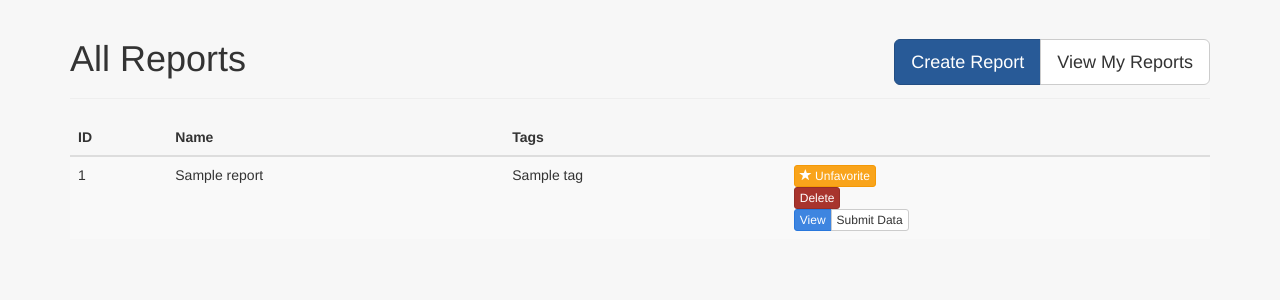
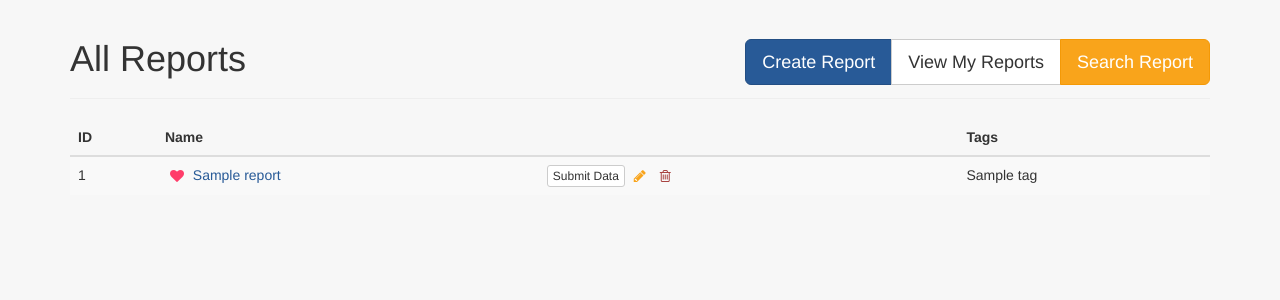
Before and after one commit to gorel/dli-reports, a Flask app: page /reports/all in a window 1280 px wide. Shown: the part 51-351 px from the top of the page. Run offline with Flask 2, Linux system fonts and the light colour scheme; a user stored in the database is signed in; tables that the repository leaves empty hold one stand-in row (values such as "Sample post"); parts of the project's set-up code (start-up, migrations or seed data) failed here and were passed over; some libraries are stand-ins or nearby versions.

Commit message:
Reports Index improvements (all)

```diff
--- a/dli_app/templates/reports/all.html
+++ b/dli_app/templates/reports/all.html
@@ -4,17 +4,18 @@
     <div class="btn-group btn-group-lg pull-right">
       <a href="{{ url_for('reports.create_report') }}" class="btn btn-primary">Create Report</a>
       <a href="{{ url_for('reports.my_reports') }}" class="btn btn-default">View My Reports</a>
+      <a href="{{ url_for('reports.search') }}" class="btn btn-warning">Search Report</a>
     </div>
     <h1>All Reports</h1>
   </div>
 
-  <table class="table table-striped">
+  <table class="table table-striped table-hover">
     <thead>
       <tr>
         <th>ID</th>
         <th>Name</th>
+        <th></th>
         <th>Tags</th>
-        <th></th>
       </tr>
     </thead>
 
@@ -22,58 +23,52 @@
       {% for report in reports.items %}
         <tr>
           <td>{{ report.id }}</td>
-          <td>{{ report.name }}</td>
-          <td>{{ report.tagnames|join(', ') }}</td>
           <td>
             {% if report not in current_user.favorite_reports %}
-              <form method="POST" action="{{ url_for('reports.favorite_report', report_id=report.id) }}">
+              <form method="POST" action="{{ url_for('reports.favorite_report', report_id=report.id) }}" class="form-inline">
                 <input type="hidden" name="csrf_token" value="{{ csrf_token() }}">
-                <button type="submit" class="btn btn-success btn-xs">
-                  <span class="glyphicon glyphicon-star-empty" aria-hidden="true"></span> Favorite
+                <button type="submit" class="btn btn-blank">
+                  <span class="fa fa-heart-o" aria-hidden="true"></span>
                 </button>
               </form>
-
-              <form method="POST" action="{{ url_for('reports.delete_report', report_id=report.id) }}">
+            {% else %}
+              <form method="POST" action="{{ url_for('reports.unfavorite_report', report_id=report.id) }}" class="form-inline">
                 <input type="hidden" name="csrf_token" value="{{ csrf_token() }}">
-                <button type="submit" class="btn btn-danger btn-xs">Delete</button>
-              </form>
-
-              <div class="btn-group">
-                <a href="{{ url_for('reports.view_report', report_id=report.id) }}" class="btn btn-info btn-xs">View</a>
-                <a href="{{ url_for('reports.submit_report_data', report_id=report.id) }}" class="btn btn-default btn-xs">Submit Data</a>
-              </div>
-            {% else %}
-              <form method="POST" action="{{ url_for('reports.unfavorite_report', report_id=report.id) }}">
-                <input type="hidden" name="csrf_token" value="{{ csrf_token() }}">
-                <button type="submit" class="btn btn-warning btn-xs">
-                  <span class="glyphicon glyphicon-star" aria-hidden="true"></span> Unfavorite
+                <button type="submit" class="btn btn-blank">
+                  <span class="fa fa-heart" aria-hidden="true"></span>
                 </button>
               </form>
+            {% endif %}
+            <a href="{{ url_for('reports.view_report', report_id=report.id) }}">{{ report.name }}</a>
+          </td>
+          <td>
+            <a href="{{ url_for('reports.submit_report_data', report_id=report.id) }}" class="btn btn-default btn-xs">Submit Data</a>
 
-              <form method="POST" action="{{ url_for('reports.delete_report', report_id=report.id) }}">
-                <input type="hidden" name="csrf_token" value="{{ csrf_token() }}">
-                <button type="submit" class="btn btn-danger btn-xs">Delete</button>
-              </form>
+            <a href="{{ url_for('reports.edit_report', report_id=report.id) }}" class="btn btn-blank">
+              <span class="fa fa-pencil" aria-hidden="true"></span>
+            </a>
 
-              <div class="btn-group">
-                <a href="{{ url_for('reports.view_report', report_id=report.id) }}" class="btn btn-info btn-xs">View</a>
-                <a href="{{ url_for('reports.submit_report_data', report_id=report.id) }}" class="btn btn-default btn-xs">Submit Data</a>
-              </div>
-            {% endif %}
+            <form method="POST" action="{{ url_for('reports.delete_report', report_id=report.id) }}" class="form-inline">
+              <input type="hidden" name="csrf_token" value="{{ csrf_token() }}">
+              <button type="submit" class="btn btn-blank">
+                <span class="fa fa-trash-o text-danger" aria-hidden="true"></span>
+              </button>
+            </form>
           </td>
+          <td>{{ ', '.join(report.tagnames) }}</td>
         </tr>
       {% endfor %}
     </tbody>
   </table>
 
   {% if reports.has_prev %}
-    <a class="btn btn-primary" href="{{ url_for('reports.all_reports') }}">First</a>
-    <a class="btn btn-primary" href="{{ url_for('reports.all_reports', page_num=reports.prev_num) }}">&laquo; Prev</a>
+    <a class="btn btn-primary" href="{{ url_for('reports.my_reports') }}">First</a>
+    <a class="btn btn-primary" href="{{ url_for('reports.my_reports', page_num=reports.prev_num) }}">&laquo; Prev</a>
   {% endif %}
   {% if reports.has_next %}
     <span class="pull-right">
-      <a class="btn btn-primary" href="{{ url_for('reports.all_reports', page_num=reports.next_num) }}">Next &raquo;</a>
-      <a class="btn btn-primary" href="{{ url_for('reports.all_reports', page_num=reports.pages) }}">Last</a>
+      <a class="btn btn-primary" href="{{ url_for('reports.my_reports', page_num=reports.next_num) }}">Next &raquo;</a>
+      <a class="btn btn-primary" href="{{ url_for('reports.my_reports', page_num=reports.pages) }}">Last</a>
     </span>
   {% endif %}
 {% endblock %}
--- a/dli_app/templates/reports/me.html
+++ b/dli_app/templates/reports/me.html
@@ -10,7 +10,7 @@
   </div>
 
   {% if current_user.favorite_reports|length > 0 %}
-    <table class="table table-striped">
+    <table class="table table-striped table-hover">
       <thead>
         <tr><th colspan="4" class="super-th">Favorites</th></tr>
         <tr>
```
